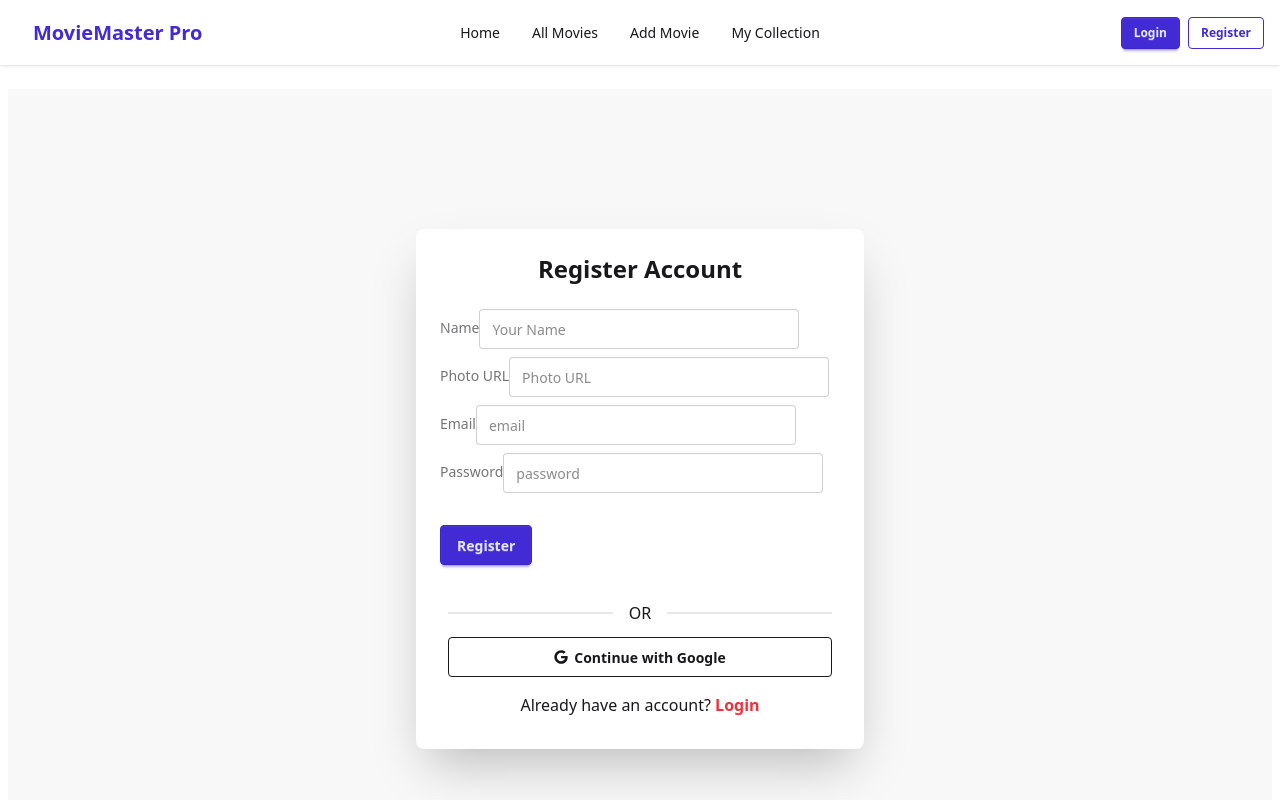
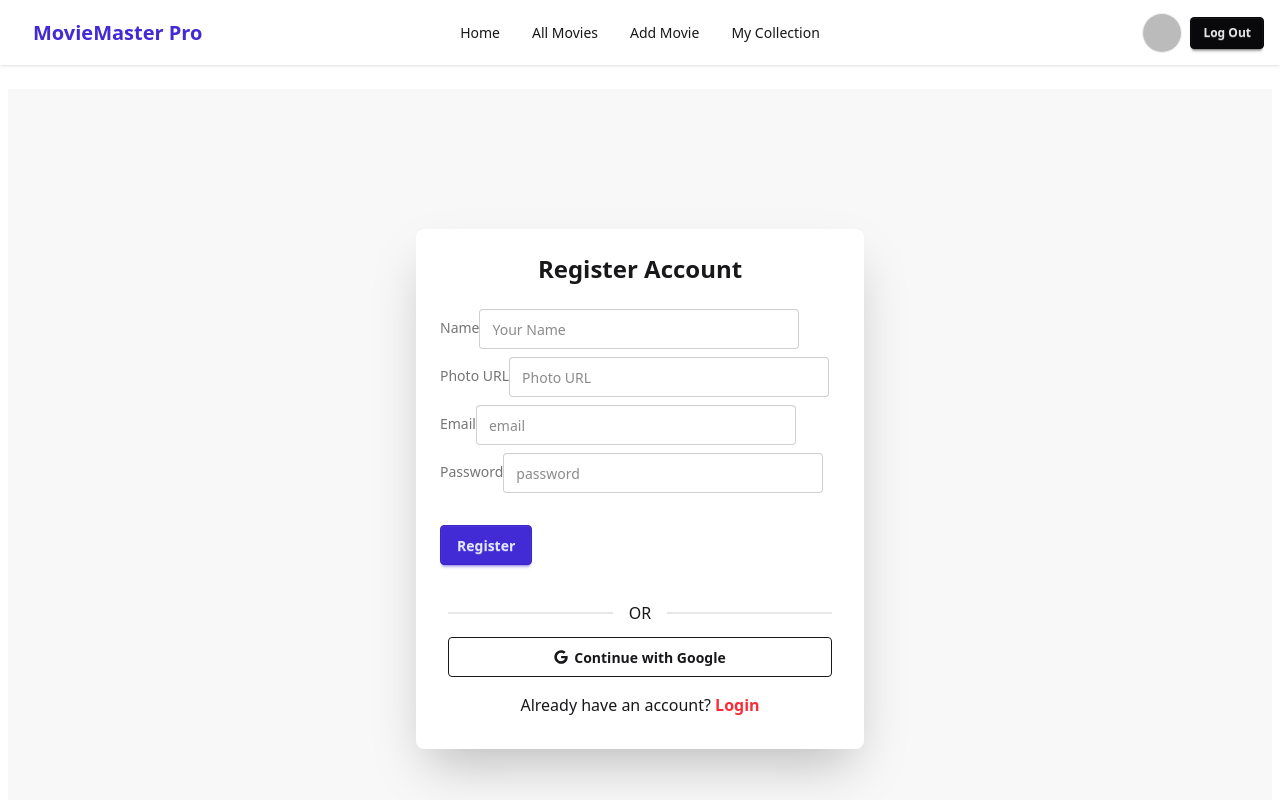
Before and after one commit to abuhanif254/movie-master-cl, a React app: page /register in a window 1280 px wide. Shown: the top 800 px of the page. Built offline with nearby package versions, Linux system fonts and the light colour scheme; no server answers; sample sign-in values are in the browser's storage; the HTML template or start-up script is replaced by a standard one.

Commit message:
update privet rout

```diff
--- a/src/components/Navbar.jsx
+++ b/src/components/Navbar.jsx
@@ -1,7 +1,18 @@
-import React from 'react';
+import React, { useContext } from 'react';
 import { Link, NavLink } from 'react-router-dom';
+import { AuthContext } from '../providers/AuthContext'; // সঠিক পাথ থেকে ইমপোর্ট
 
 const Navbar = () => {
+    const { user, logOut } = useContext(AuthContext);
+
+    const handleLogOut = () => {
+        logOut()
+            .then(() => {
+                console.log("Logged out successfully");
+            })
+            .catch(error => console.error(error));
+    }
+
     const links = <>
         <li><NavLink to="/">Home</NavLink></li>
         <li><NavLink to="/movies">All Movies</NavLink></li>
@@ -16,7 +27,7 @@ const Navbar = () => {
                     <div tabIndex={0} role="button" className="btn btn-ghost lg:hidden">
                         <svg xmlns="http://www.w3.org/2000/svg" className="h-5 w-5" fill="none" viewBox="0 0 24 24" stroke="currentColor"><path strokeLinecap="round" strokeLinejoin="round" strokeWidth="2" d="M4 6h16M4 12h8m-8 6h16" /></svg>
                     </div>
-                    <ul tabIndex={0} className="menu menu-sm dropdown-content mt-3 z-1 p-2 shadow bg-base-100 rounded-box w-52">
+                    <ul tabIndex={0} className="menu menu-sm dropdown-content mt-3 z-[1] p-2 shadow bg-base-100 rounded-box w-52">
                         {links}
                     </ul>
                 </div>
@@ -27,9 +38,31 @@ const Navbar = () => {
                     {links}
                 </ul>
             </div>
+
+            {/* Navbar End - Conditional Rendering */}
             <div className="navbar-end gap-2">
-                <Link to="/login" className="btn btn-primary btn-sm">Login</Link>
-                <Link to="/register" className="btn btn-outline btn-primary btn-sm">Register</Link>
+                {
+                    user && user?.email ? (
+                        <div className='flex items-center gap-2'>
+                            {/* ইউজার এর ছবি এবং টুলটিপ */}
+                            <div className="tooltip tooltip-bottom" data-tip={user.displayName}>
+                                <img
+                                    className='w-10 h-10 rounded-full object-cover border border-base-300'
+                                    src={user.photoURL}
+                                    alt="User"
+                                    referrerPolicy="no-referrer"
+                                />
+                            </div>
+                            {/* লগ আউট বাটন */}
+                            <button onClick={handleLogOut} className="btn btn-neutral btn-sm">Log Out</button>
+                        </div>
+                    ) : (
+                        <>
+                            <Link to="/login" className="btn btn-primary btn-sm">Login</Link>
+                            <Link to="/register" className="btn btn-outline btn-primary btn-sm">Register</Link>
+                        </>
+                    )
+                }
             </div>
         </div>
     );
--- a/src/pages/Login.jsx
+++ b/src/pages/Login.jsx
@@ -1,6 +1,6 @@
 import React, { useContext, useState } from 'react';
 import { Link, useLocation, useNavigate } from 'react-router-dom';
-import { AuthContext } from '../providers/AuthProvider';
+import { AuthContext } from '../providers/AuthContext';
 import { toast } from 'react-toastify';
 import { FaGoogle } from "react-icons/fa";
 
--- a/src/pages/Register.jsx
+++ b/src/pages/Register.jsx
@@ -1,8 +1,8 @@
 import React, { useContext, useState } from 'react';
 import { Link, useNavigate } from 'react-router-dom';
-import { AuthContext } from '../providers/AuthProvider';
 import { toast } from 'react-toastify';
 import { FaGoogle } from "react-icons/fa";
+import { AuthContext } from '../providers/AuthContext';
 
 const Register = () => {
     const { createNewUser, setUser, updateUserProfile, googleLogin } = useContext(AuthContext);
@@ -52,9 +52,20 @@ const Register = () => {
             });
     };
 
+    // const handleGoogleLogin = () => {
+    //     googleLogin()
+    //     .then((result) => {
+    //         toast.success("Google Login Successful!");
+    //         navigate('/');
+    //     })
+    //     .catch(error => {
+    //         toast.error(error.message);
+    //     })
+    // }
+
     const handleGoogleLogin = () => {
         googleLogin()
-        .then((result) => {
+        .then(() => { // 'result' সরিয়ে দেওয়া হয়েছে
             toast.success("Google Login Successful!");
             navigate('/');
         })
--- /dev/null
+++ b/src/providers/AuthContext.jsx
@@ -0,0 +1,3 @@
+import { createContext } from 'react';
+
+export const AuthContext = createContext(null);
--- a/src/providers/AuthProvider.jsx
+++ b/src/providers/AuthProvider.jsx
@@ -1,86 +1,4 @@
-// import React, { useEffect, useState } from 'react';
-// import {
-//     createUserWithEmailAndPassword,
-//     getAuth,
-//     onAuthStateChanged,
-//     signInWithEmailAndPassword,
-//     signInWithPopup,
-//     signOut,
-//     updateProfile,
-//     GoogleAuthProvider
-// } from 'firebase/auth';
-// import app from '../firebase/firebase.config';
-// import { AuthContext } from '../firebase/firebase.config';
-// const auth = getAuth(app);
-
-// const AuthProvider = ({ children }) => {
-//     const [user, setUser] = useState(null);
-//     const [loading, setLoading] = useState(true);
-//     const googleProvider = new GoogleAuthProvider();
-
-//     // ১. নতুন ইউজার তৈরি (Register)
-//     const createNewUser = (email, password) => {
-//         setLoading(true);
-//         return createUserWithEmailAndPassword(auth, email, password);
-//     };
-
-//     // ২. ইউজার লগইন (Login)
-//     const userLogin = (email, password) => {
-//         setLoading(true);
-//         return signInWithEmailAndPassword(auth, email, password);
-//     };
-
-//     // ৩. গুগল দিয়ে লগইন (Google Login)
-//     const googleLogin = () => {
-//         setLoading(true);
-//         return signInWithPopup(auth, googleProvider);
-//     };
-
-//     // ৪. লগ আউট (Logout)
-//     const logOut = () => {
-//         setLoading(true);
-//         return signOut(auth);
-//     };
-
-//     // ৫. প্রোফাইল আপডেট (নাম এবং ছবি)
-//     const updateUserProfile = (updatedData) => {
-//         return updateProfile(auth.currentUser, updatedData);
-//     };
-
-//     // ৬. ইউজার মনিটরিং (Observer)
-//     useEffect(() => {
-//         const unsubscribe = onAuthStateChanged(auth, (currentUser) => {
-//             setUser(currentUser);
-//             setLoading(false);
-//         });
-//         return () => {
-//             unsubscribe();
-//         };
-//     }, []);
-
-//     const authInfo = {
-//         user,
-//         setUser,
-//         loading,
-//         createNewUser,
-//         userLogin,
-//         googleLogin,
-//         logOut,
-//         updateUserProfile,
-//     };
-
-//     return (
-//         <AuthContext.Provider value={authInfo}>
-//             {children}
-//         </AuthContext.Provider>
-//     );
-// };
-
-// export default AuthProvider;
-
-
-
-import React, { createContext, useEffect, useState } from 'react';
+import React, { useEffect, useState } from 'react';
 import {
     createUserWithEmailAndPassword,
     onAuthStateChanged,
@@ -90,49 +8,42 @@ import {
     updateProfile,
     GoogleAuthProvider
 } from 'firebase/auth';
-import auth from '../firebase/firebase.config'; // সরাসরি auth ইমপোর্ট করা হলো
-
-export const AuthContext = createContext();
+import auth from '../firebase/firebase.config';
+import { AuthContext } from './AuthContext'; // নতুন ফাইল থেকে ইমপোর্ট
 
 const AuthProvider = ({ children }) => {
     const [user, setUser] = useState(null);
     const [loading, setLoading] = useState(true);
     const googleProvider = new GoogleAuthProvider();
 
-    // ১. নতুন ইউজার তৈরি (Register)
     const createNewUser = (email, password) => {
         setLoading(true);
         return createUserWithEmailAndPassword(auth, email, password);
     };
 
-    // ২. ইউজার লগইন (Login)
     const userLogin = (email, password) => {
         setLoading(true);
         return signInWithEmailAndPassword(auth, email, password);
     };
 
-    // ৩. গুগল দিয়ে লগইন (Google Login)
     const googleLogin = () => {
         setLoading(true);
         return signInWithPopup(auth, googleProvider);
     };
 
-    // ৪. লগ আউট (Logout)
     const logOut = () => {
         setLoading(true);
         return signOut(auth);
     };
 
-    // ৫. প্রোফাইল আপডেট (নাম এবং ছবি)
     const updateUserProfile = (updatedData) => {
         return updateProfile(auth.currentUser, updatedData);
     };
 
-    // ৬. ইউজার মনিটরিং (Observer)
     useEffect(() => {
         const unsubscribe = onAuthStateChanged(auth, (currentUser) => {
             setUser(currentUser);
-            setLoading(false);
+            setLoading(false); // লোডিং বন্ধ করা খুব জরুরি
         });
         return () => {
             unsubscribe();
--- a/src/routes/PrivateRoute.jsx
+++ b/src/routes/PrivateRoute.jsx
@@ -1,11 +1,43 @@
-import React from 'react';
+// import React, { useContext } from 'react';
+// import { AuthContext } from '../providers/AuthProvider';
+// import { Navigate, useLocation } from 'react-router-dom';
+// import LoadingSpinner from '../components/LoadingSpinner';
 
-const PrivateRoute = () => {
-    return (
-        <div>
+// const PrivateRoute = ({ children }) => {
+//     const { user, loading } = useContext(AuthContext);
+//     const location = useLocation();
 
-        </div>
-    );
+//     if (loading) {
+//         return <LoadingSpinner />;
+//     }
+
+//     if (user && user?.email) {
+//         return children;
+//     }
+
+//     return <Navigate state={location.pathname} to={"/login"}></Navigate>;
+// };
+
+// export default PrivateRoute;
+
+import React, { useContext } from 'react';
+import { AuthContext } from '../providers/AuthContext'; // আপডেট করা পাথ
+import { Navigate, useLocation } from 'react-router-dom';
+import LoadingSpinner from '../components/LoadingSpinner';
+
+const PrivateRoute = ({ children }) => {
+    const { user, loading } = useContext(AuthContext);
+    const location = useLocation();
+
+    if (loading) {
+        return <LoadingSpinner />;
+    }
+
+    if (user && user?.email) {
+        return children;
+    }
+
+    return <Navigate state={location.pathname} to={"/login"}></Navigate>;
 };
 
 export default PrivateRoute;
```
Also changed, not shown: src/routes/router.jsx (+51 -2 lines).
